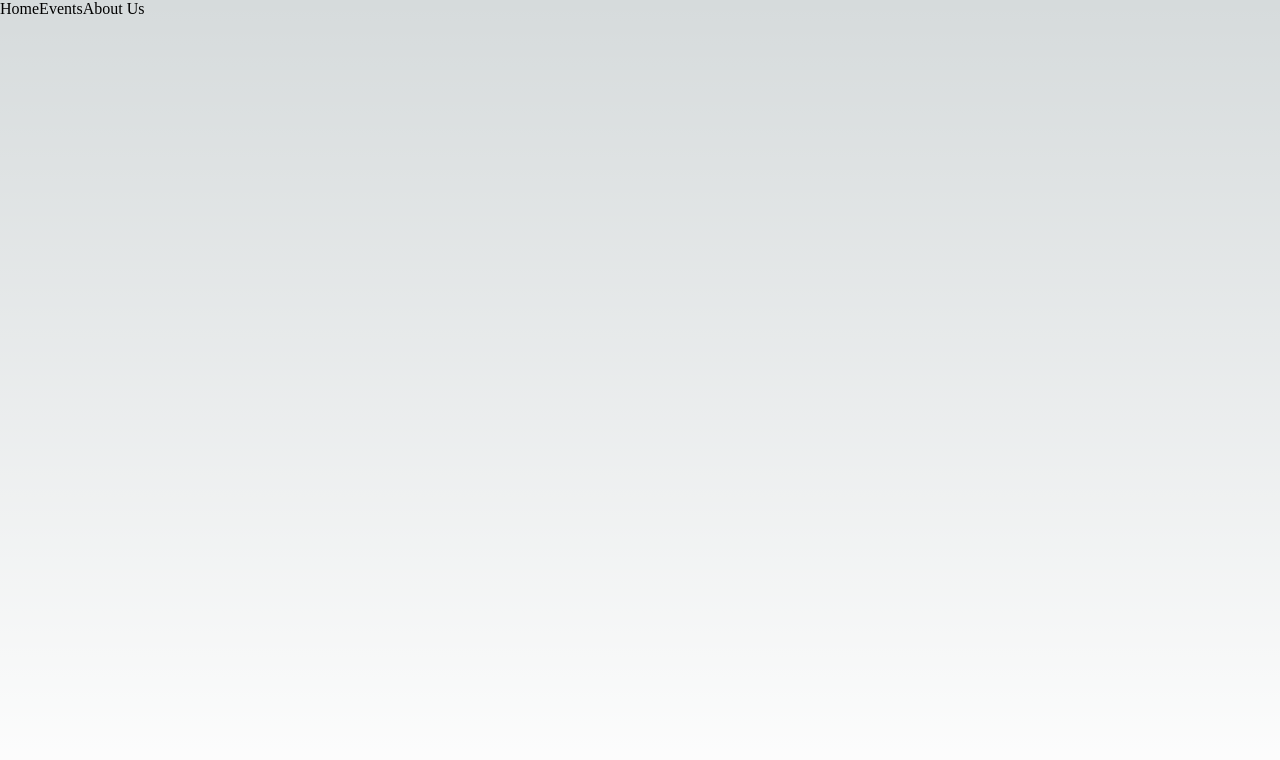
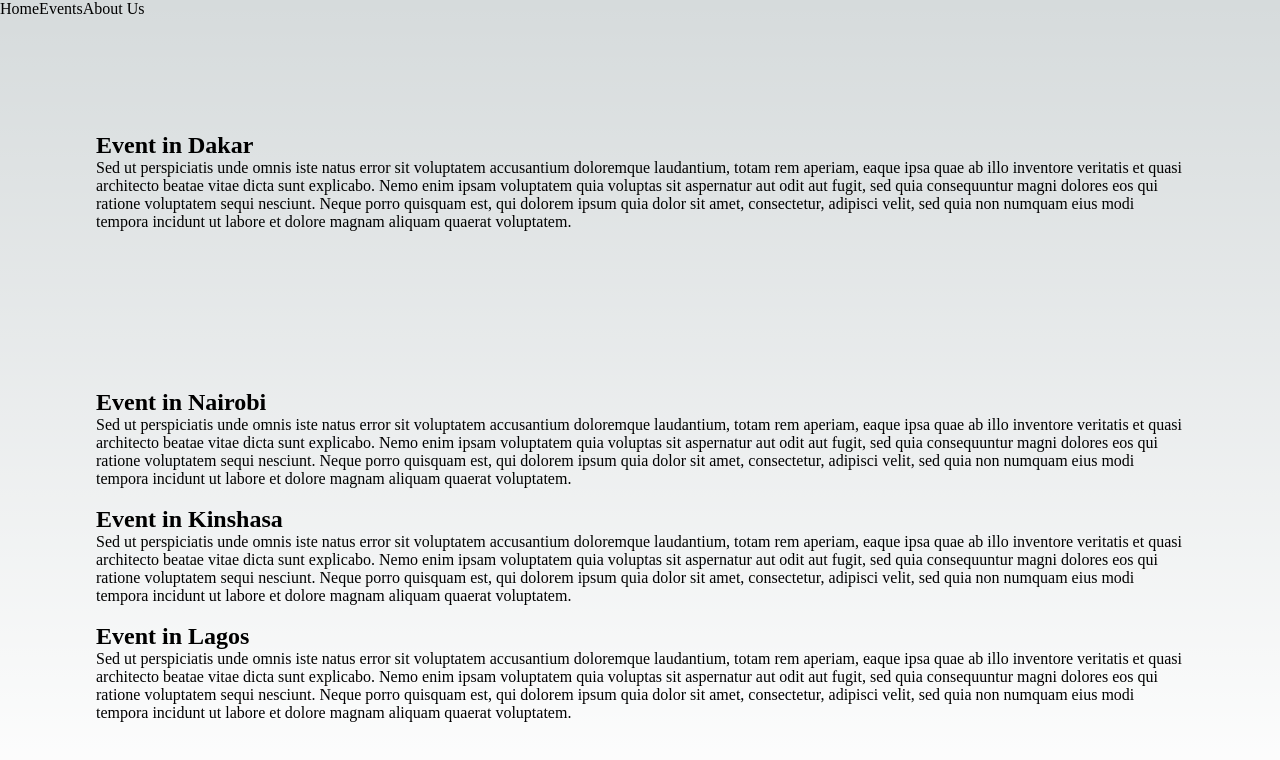
Before and after one commit to RichardNk24/Event_App, a Next.js app: page / in a window 1280 px wide. Shown: the top 760 px of the page. Built offline with nearby package versions, Linux system fonts and the light colour scheme.

Commit message:
Titles & Paragraphs in Index and About us

```diff
--- a/pages/index.js
+++ b/pages/index.js
@@ -23,7 +23,38 @@
         </nav>
       </header>
       <main className={styles.main}>
-        <h1 className={styles.title}></h1>
+        <div>
+          <img />
+          <h2>Event in Dakar</h2>
+          <p>Sed ut perspiciatis unde omnis iste natus error sit voluptatem accusantium doloremque laudantium, totam rem aperiam, eaque ipsa quae ab illo inventore veritatis et quasi architecto beatae vitae dicta sunt explicabo.
+            Nemo enim ipsam voluptatem quia voluptas sit aspernatur aut odit aut fugit, sed quia consequuntur magni dolores eos qui ratione voluptatem sequi nesciunt.
+            Neque porro quisquam est, qui dolorem ipsum quia dolor sit amet, consectetur, adipisci velit, sed quia non numquam eius modi tempora incidunt ut labore et dolore magnam aliquam quaerat voluptatem.
+          </p>
+        </div>
+        <div>
+          <img />
+          <h2>Event in Nairobi</h2>
+          <p>Sed ut perspiciatis unde omnis iste natus error sit voluptatem accusantium doloremque laudantium, totam rem aperiam, eaque ipsa quae ab illo inventore veritatis et quasi architecto beatae vitae dicta sunt explicabo.
+            Nemo enim ipsam voluptatem quia voluptas sit aspernatur aut odit aut fugit, sed quia consequuntur magni dolores eos qui ratione voluptatem sequi nesciunt.
+            Neque porro quisquam est, qui dolorem ipsum quia dolor sit amet, consectetur, adipisci velit, sed quia non numquam eius modi tempora incidunt ut labore et dolore magnam aliquam quaerat voluptatem.
+          </p>
+          <div>
+          <img />
+          <h2>Event in Kinshasa</h2>
+          <p>Sed ut perspiciatis unde omnis iste natus error sit voluptatem accusantium doloremque laudantium, totam rem aperiam, eaque ipsa quae ab illo inventore veritatis et quasi architecto beatae vitae dicta sunt explicabo.
+            Nemo enim ipsam voluptatem quia voluptas sit aspernatur aut odit aut fugit, sed quia consequuntur magni dolores eos qui ratione voluptatem sequi nesciunt.
+            Neque porro quisquam est, qui dolorem ipsum quia dolor sit amet, consectetur, adipisci velit, sed quia non numquam eius modi tempora incidunt ut labore et dolore magnam aliquam quaerat voluptatem.
+          </p>
+          <div>
+          <img />
+          <h2>Event in Lagos</h2>
+          <p>Sed ut perspiciatis unde omnis iste natus error sit voluptatem accusantium doloremque laudantium, totam rem aperiam, eaque ipsa quae ab illo inventore veritatis et quasi architecto beatae vitae dicta sunt explicabo.
+            Nemo enim ipsam voluptatem quia voluptas sit aspernatur aut odit aut fugit, sed quia consequuntur magni dolores eos qui ratione voluptatem sequi nesciunt.
+            Neque porro quisquam est, qui dolorem ipsum quia dolor sit amet, consectetur, adipisci velit, sed quia non numquam eius modi tempora incidunt ut labore et dolore magnam aliquam quaerat voluptatem.
+          </p>
+        </div>
+        </div>
+        </div>
       </main>
       <footer className={styles.footer}></footer>
     </>
```
Also changed, not shown: pages/about-us.js (+10 -1 lines).
